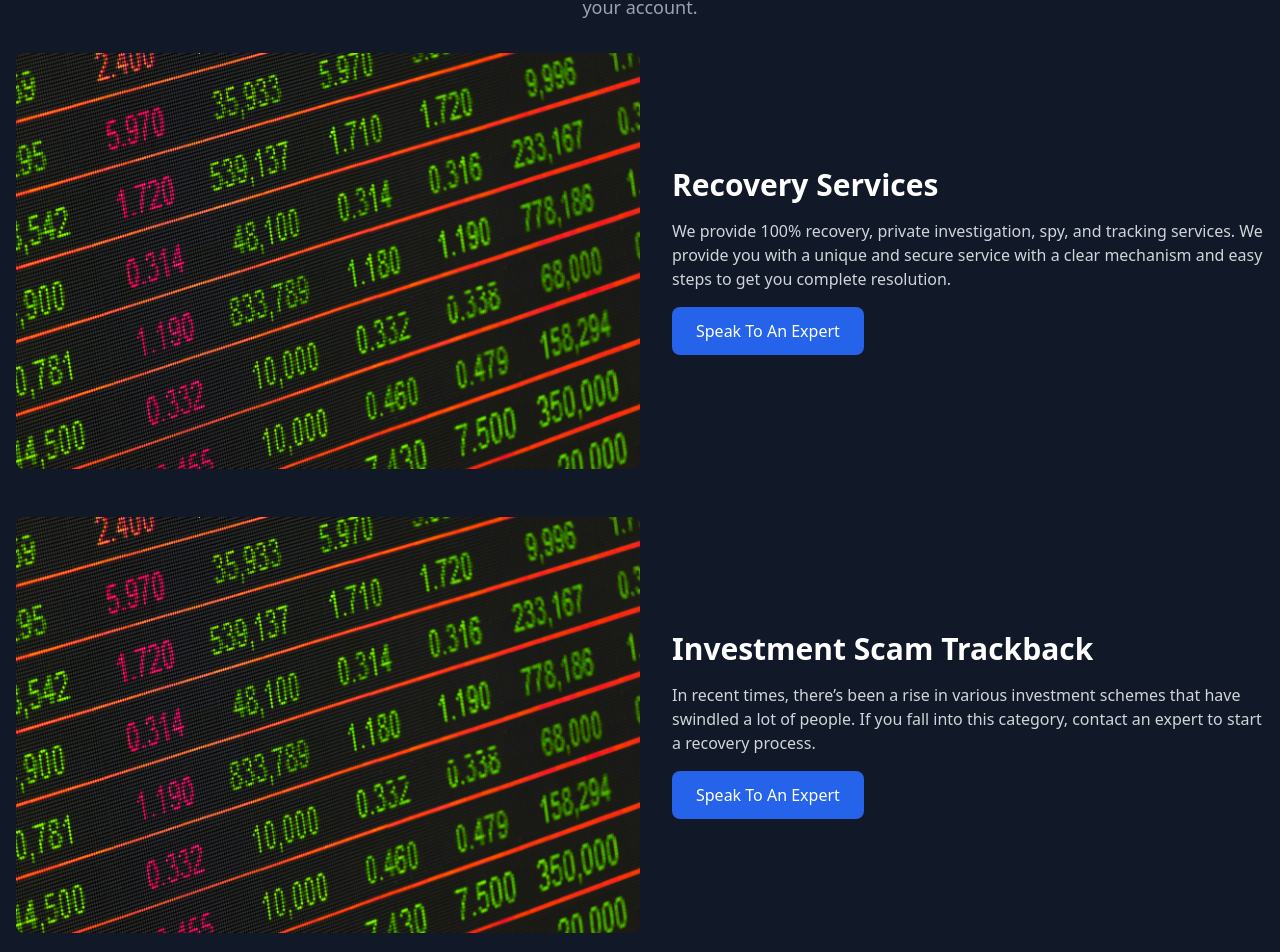
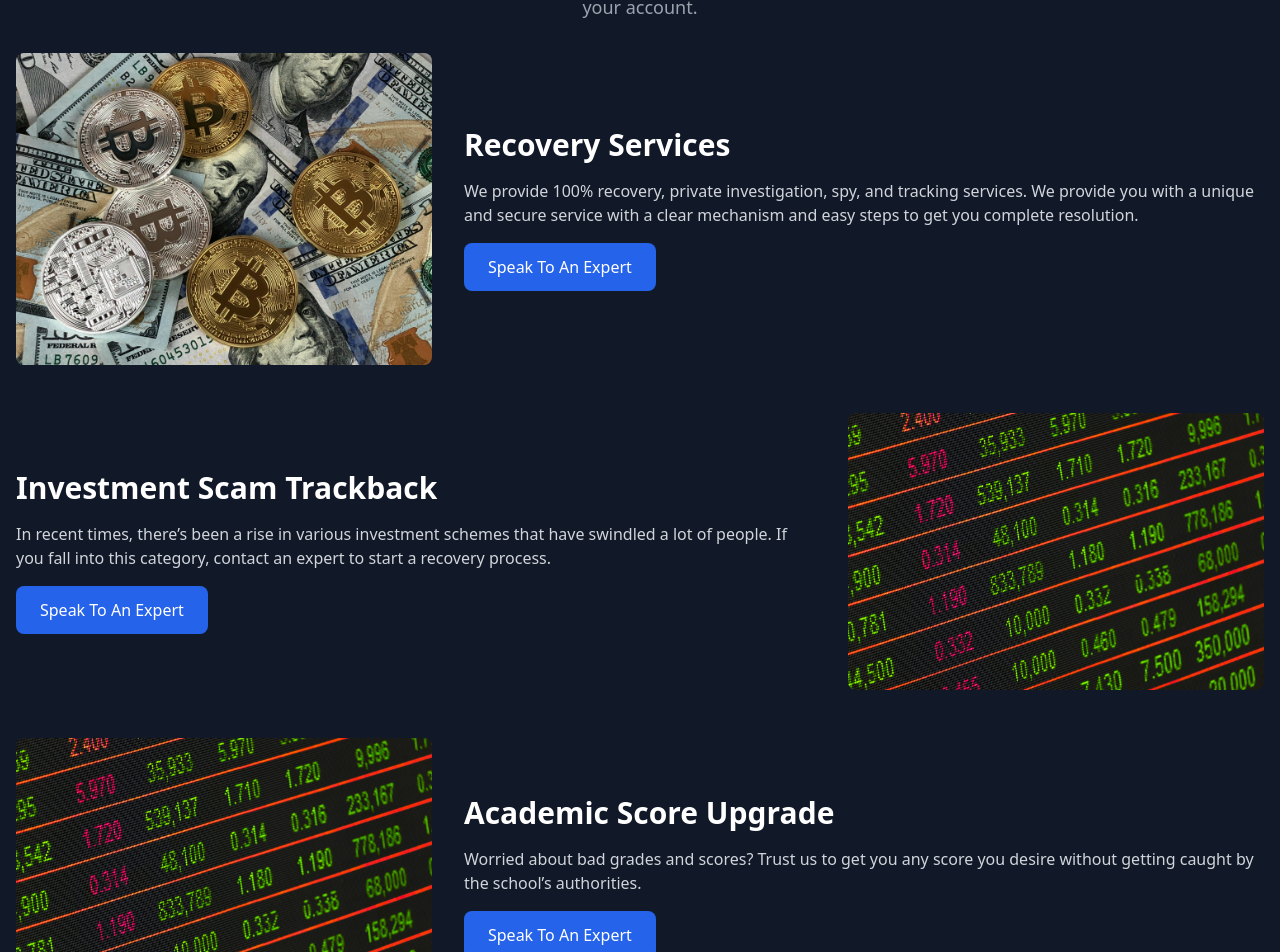
Before and after one commit to Iydeejames/crypto-retrak-agency, a React (Vite) app: page / in a window 1280 px wide. Shown: the part 1755-2707 px from the top of the page. Built offline with nearby package versions, Linux system fonts and the light colour scheme.

Commit message:
Update Landingpage.jsx

```diff
--- a/src/pages/Landingpage.jsx
+++ b/src/pages/Landingpage.jsx
@@ -3,7 +3,7 @@ import ScrollSection from "../components/reusables/ScrollSection";
 import { motion } from "framer-motion";
 
 
-//import crypto1 from "../assets/images/crypto1.jpg";
+import crypto1 from "../assets/images/crypto1.jpg";
 import crypto5 from "../assets/images/crypto5.jpg";
 import crypto3 from "../assets/images/crypto3.jpg";
 import crypto4 from "../assets/images/crypto4.jpg";
@@ -118,7 +118,6 @@ const LandingPage = () => {
 </section>
 
 
-
 {/* Services Section */}
 <section className="py-16 bg-gray-900 text-white">
   <div className="max-w-7xl mx-auto px-4">
@@ -129,8 +128,8 @@ const LandingPage = () => {
     <div className="mt-8 space-y-12">
       {/* Recovery Services */}
       <div className="flex flex-col md:flex-row items-center gap-8">
-              <img src={crypto5} alt="Recovery Services" className="w-full md:w-1/2 rounded-lg" />
-              <div className="flex-1">
+        <img src={crypto1} alt="Recovery Services" className="w-3/4 md:w-1/3 rounded-lg order-2 md:order-1" />
+        <div className="flex-1 order-1 md:order-2">
           <h3 className="text-3xl font-semibold">Recovery Services</h3>
           <p className="mt-4 text-gray-300">
             We provide 100% recovery, private investigation, spy, and tracking services. We provide you with a unique and secure service with a clear mechanism and easy steps to get you complete resolution.
@@ -141,7 +140,6 @@ const LandingPage = () => {
 
       {/* Investment Scam Trackback */}
       <div className="flex flex-col md:flex-row items-center gap-8">
-              <img src={crypto5} alt="Investment Scam" className="w-full md:w-1/2 rounded-lg" />
         <div className="flex-1">
           <h3 className="text-3xl font-semibold">Investment Scam Trackback</h3>
           <p className="mt-4 text-gray-300">
@@ -149,12 +147,13 @@ const LandingPage = () => {
           </p>
           <button className="mt-4 px-6 py-3 bg-blue-600 rounded-lg text-white hover:bg-blue-500">Speak To An Expert</button>
         </div>
+        <img src={crypto5} alt="Investment Scam" className="w-3/4 md:w-1/3 rounded-lg" />
       </div>
 
       {/* Academic Score Upgrade */}
       <div className="flex flex-col md:flex-row items-center gap-8">
-              <img src={crypto5} alt="Academic Upgrade" className="w-full md:w-1/2 rounded-lg" />
-              <div className="flex-1">
+        <img src={crypto5} alt="Academic Upgrade" className="w-3/4 md:w-1/3 rounded-lg order-2 md:order-1" />
+        <div className="flex-1 order-1 md:order-2">
           <h3 className="text-3xl font-semibold">Academic Score Upgrade</h3>
           <p className="mt-4 text-gray-300">
             Worried about bad grades and scores? Trust us to get you any score you desire without getting caught by the school’s authorities.
@@ -165,7 +164,6 @@ const LandingPage = () => {
 
       {/* Mobile Phone Security */}
       <div className="flex flex-col md:flex-row items-center gap-8">
-              <img src={crypto5} alt="Mobile Security" className="w-full md:w-1/2 rounded-lg" />
         <div className="flex-1">
           <h3 className="text-3xl font-semibold">Mobile Phone Security</h3>
           <p className="mt-4 text-gray-300">
@@ -173,12 +171,13 @@ const LandingPage = () => {
           </p>
           <button className="mt-4 px-6 py-3 bg-blue-600 rounded-lg text-white hover:bg-blue-500">Speak To An Expert</button>
         </div>
+        <img src={crypto5} alt="Mobile Security" className="w-3/4 md:w-1/3 rounded-lg" />
       </div>
 
       {/* Spy on Your Partner */}
       <div className="flex flex-col md:flex-row items-center gap-8">
-              <img src={crypto5} alt="Spy on Partner" className="w-full md:w-1/2 rounded-lg" />
-              <div className="flex-1">
+        <img src={crypto5} alt="Spy on Partner" className="w-3/4 md:w-1/3 rounded-lg order-2 md:order-1" />
+        <div className="flex-1 order-1 md:order-2">
           <h3 className="text-3xl font-semibold">Spy on Your Partner</h3>
           <p className="mt-4 text-gray-300">
             If you are not convinced that your partner is loyal to you, find out if your suspicions are right by sneaking into their phones on your device without having to touch their devices.
@@ -189,6 +188,8 @@ const LandingPage = () => {
     </div>
   </div>
 </section>
+
+
 
 
       {/* Testimonials Section */}
```
Lines whose indentation alone changed are shown as unchanged.
